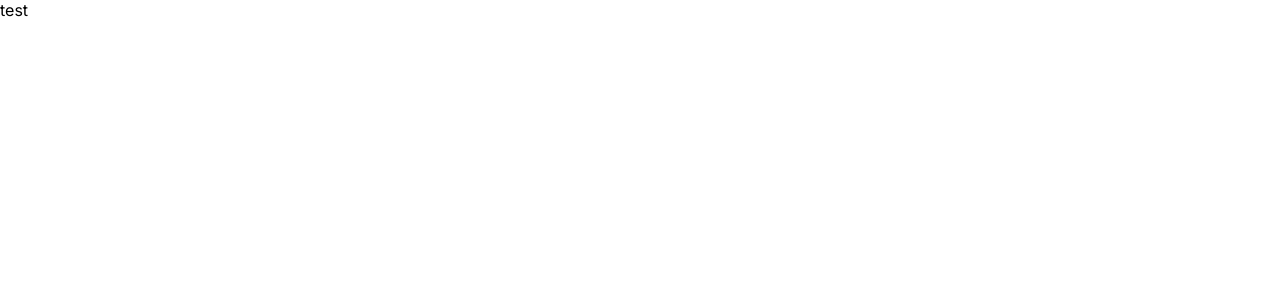
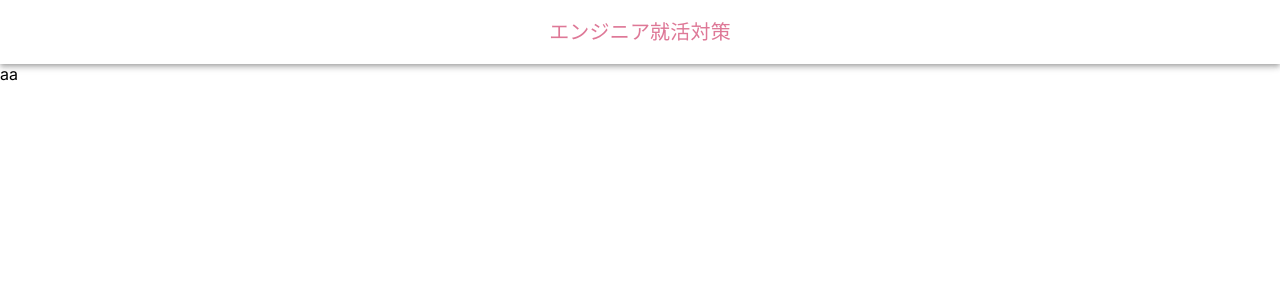
Before and after one commit to Peach-Tech0927/thank-you-jin, a Next.js app: page / in a window 1280 px wide. Shown: the top 300 px of the page. Built offline with nearby package versions, Linux system fonts and the light colour scheme.

Commit message:
Headerの作成

```diff
--- /dev/null
+++ b/app/components/Header.tsx
@@ -0,0 +1,19 @@
+import { AppBar, Toolbar, Typography } from "@mui/material";
+
+export default function Header() {
+  return (
+    <AppBar color="inherit" position="static">
+      <Toolbar>
+        <Typography
+          component="h1"
+          m={"0 auto"}
+          color={"#DE7897"}
+          fontSize={20}
+          fontFamily={"emoji"}
+        >
+          エンジニア就活対策
+        </Typography>
+      </Toolbar>
+    </AppBar>
+  );
+}
--- a/app/layout.tsx
+++ b/app/layout.tsx
@@ -1,6 +1,7 @@
 import type { Metadata } from "next";
 import { Inter } from "next/font/google";
 import "./globals.css";
+import Header from "./components/Header";
 
 const inter = Inter({ subsets: ["latin"] });
 
@@ -16,7 +17,10 @@ export default function RootLayout({
 }>) {
   return (
     <html lang="en">
-      <body className={inter.className}>{children}</body>
+      <body className={inter.className}>
+        <Header />
+        {children}
+      </body>
     </html>
   );
 }
--- a/app/page.tsx
+++ b/app/page.tsx
@@ -1,6 +1,3 @@
-import Image from "next/image";
-import styles from "./page.module.css";
-
 export default function Home() {
-  return <div>test</div>;
+  return <div>aa</div>;
 }
```
